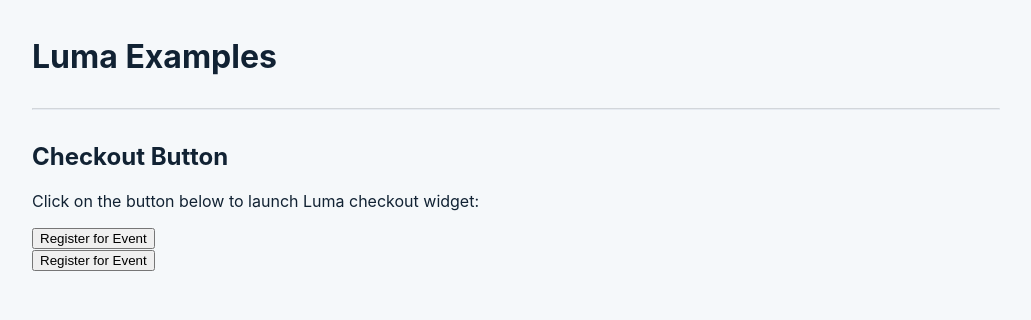
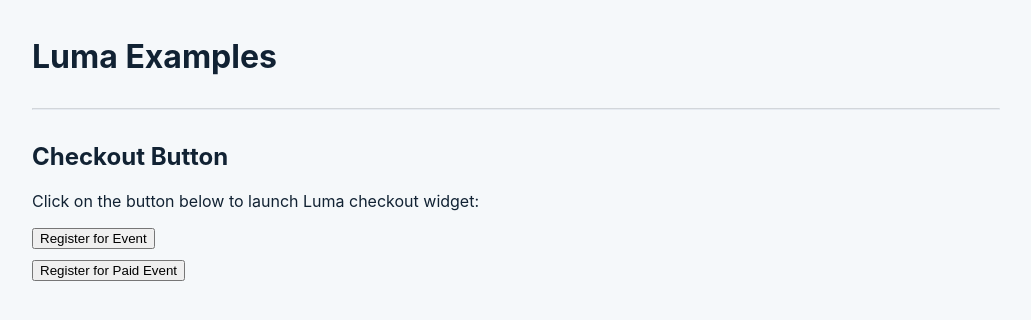
Before and after one commit to luma-team/examples, a Next.js app: page / in a window 1280 px wide. Shown: the top 320 px of the page, without its empty margins (124-1155 px from the left). Built offline with nearby package versions, Linux system fonts and the light colour scheme.

Commit message:
temp commit

```diff
--- a/pages/index.js
+++ b/pages/index.js
@@ -20,14 +20,14 @@
         Register for Event
       </button>
 
-      <div>
+      <div style={{marginTop: 10}}>
         <button
           className="luma-checkout--button"
           type="button"
           data-luma-action="checkout"
           data-luma-event-id="evt-QDi9j97FsQl9O2h"
         >
-          Register for Event
+          Register for Paid Event
         </button>
       </div>
 
```
